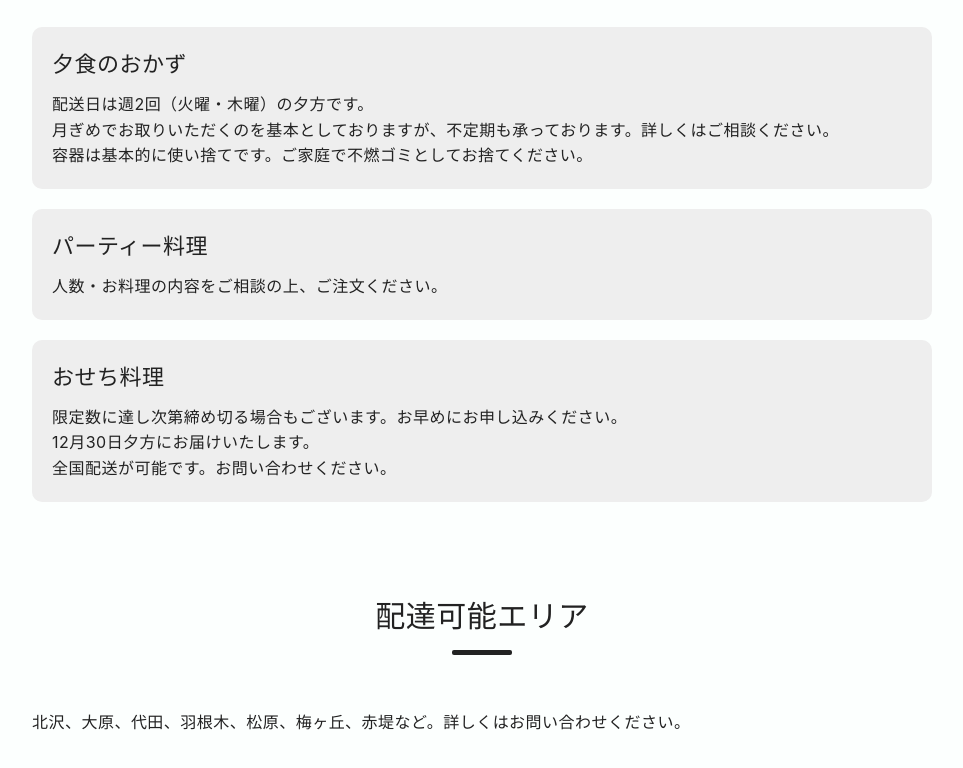
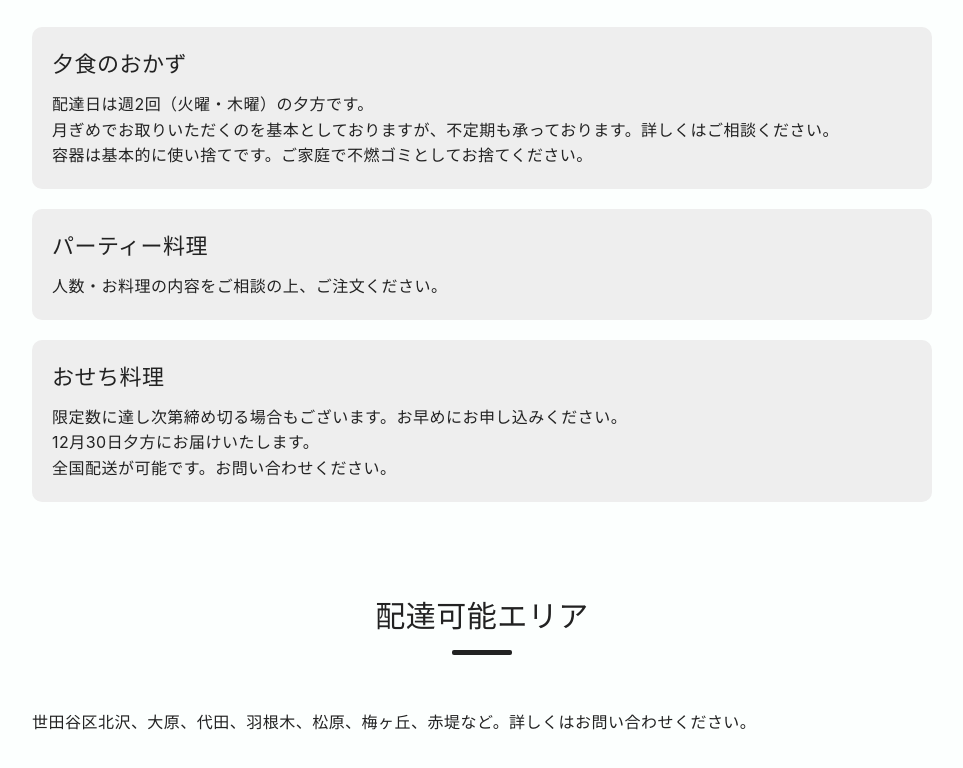
Before and after one commit to kumafu/group-sai, a plain HTML site: page index.html in a window 1280 px wide. Shown: the part 4252-5020 px from the top of the page, without its empty margins (158-1121 px from the left). Drawn offline with nearby package versions, Linux system fonts and the light colour scheme.

Commit message:
osechi number / typo

```diff
--- a/index.html
+++ b/index.html
@@ -118,7 +118,7 @@
                     <p>毎年11月頃から予約受付開始します。</p>
                 </div>
                 <ul class="menu">
-                    <li class="menu-detail">一重13品</li>
+                    <li class="menu-detail">一重12品</li>
                     <li class="menu-price">
                         <ul class="price">
                             <li>少量タイプ（1人前）…¥4,000</li>
@@ -156,7 +156,7 @@
             <div class="order-wrap">
                 <h4>夕食のおかず</h4>
                 <ul>
-                    <li>配送日は週2回（火曜・木曜）の夕方です。</li>
+                    <li>配達日は週2回（火曜・木曜）の夕方です。</li>
                     <li>月ぎめでお取りいただくのを基本としておりますが、不定期も承っております。詳しくはご相談ください。</li>
                     <li>容器は基本的に使い捨てです。ご家庭で不燃ゴミとしてお捨てください。</li>
                 </ul>
@@ -179,7 +179,7 @@
 
         <div class='content-wrap'>
             <h2 id='area'>配達可能エリア</h2>
-            <p>北沢、大原、代田、羽根木、松原、梅ヶ丘、赤堤など。詳しくはお問い合わせください。</p>
+            <p>世田谷区北沢、大原、代田、羽根木、松原、梅ヶ丘、赤堤など。詳しくはお問い合わせください。</p>
             <p class="map text-center"><img src='./images/img_map.jpg' alt='配達可能エリア'></p>
         </div>
 
```
